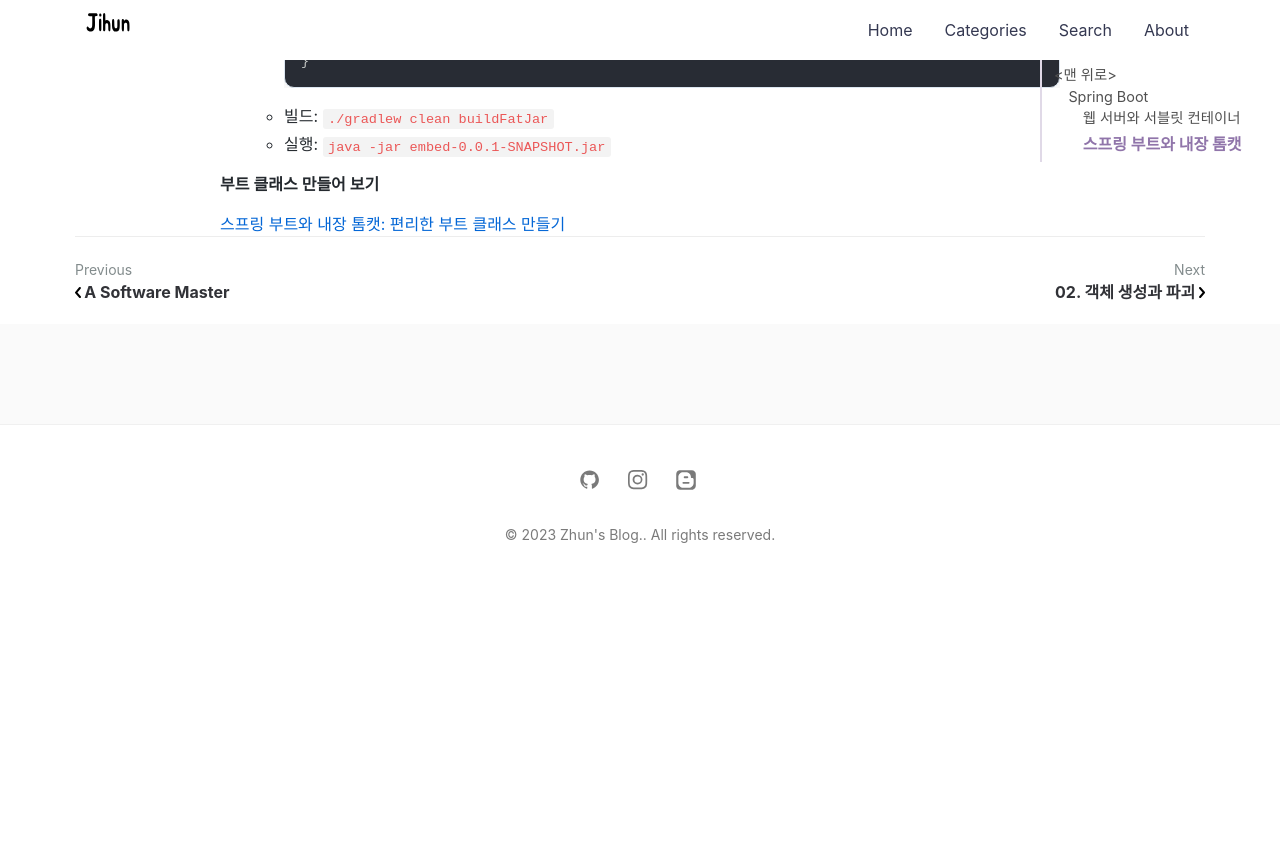
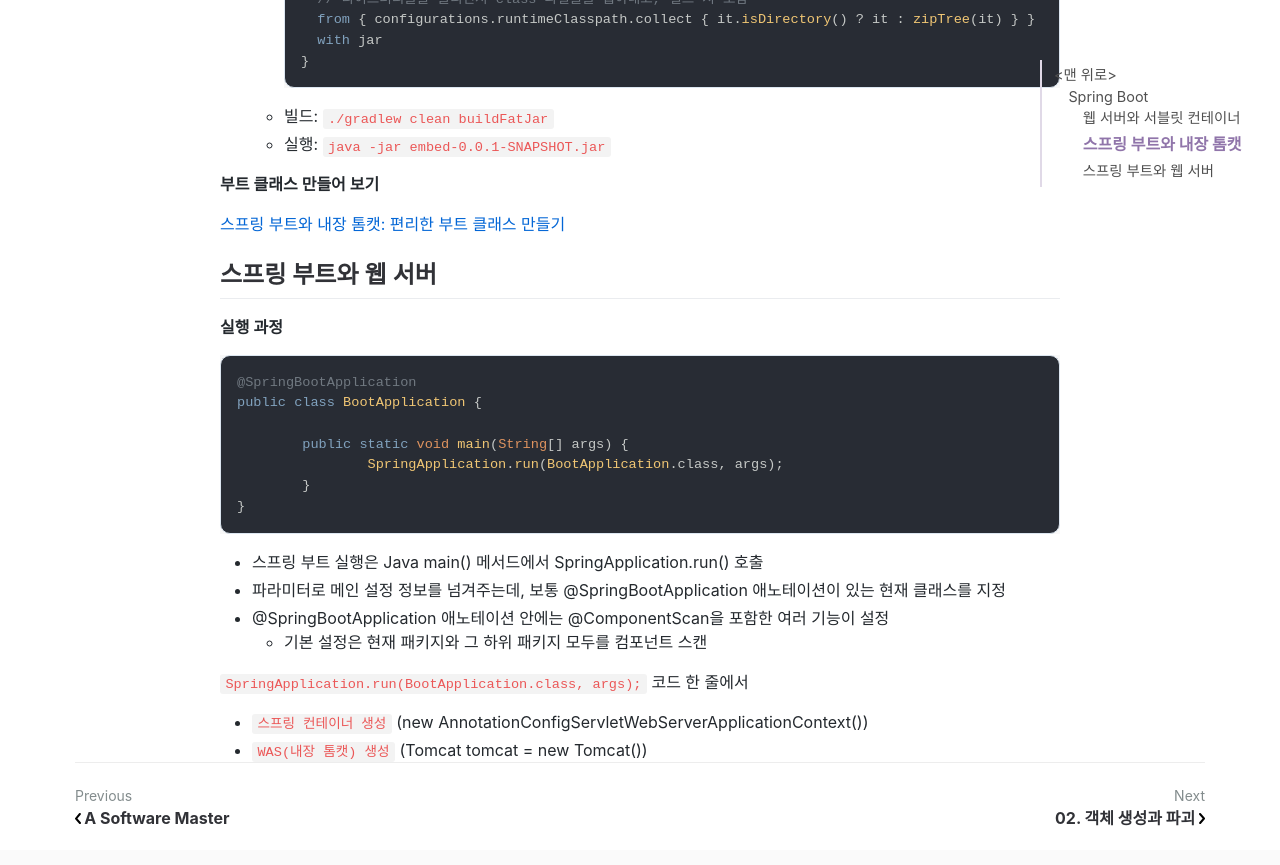
Before and after one commit to jihunparkme/jihunparkme.github.io, a Jekyll site: the page built from _posts/2023-04-06-spring-boot.md, in a window 1280 px wide and 900 px high, scrolled down 5161 px. Shown: the top 865 px of the window. Built offline with Jekyll 4.4.1, drawn with Linux system fonts in a browser that asks for light colours; nearby versions of some CDN libraries; comment, search, counter and statistics services are not loaded; before the commit the page ends 5751 px from its top, so only the background shows below that.

Commit message:
[스프링 부트와 내장 톰캣] 스프링 부트와 웹 서버: 실행 과정

````diff
--- a/_posts/2023-04-06-spring-boot.md
+++ b/_posts/2023-04-06-spring-boot.md
@@ -184,3 +184,26 @@ implementation 'org.apache.tomcat.embed:tomcat-embed-core:10.1.5'
 **부트 클래스 만들어 보기**
 
 [스프링 부트와 내장 톰캣: 편리한 부트 클래스 만들기](https://github.com/jihunparkme/Inflearn-Spring-Boot/commit/b46935f67de40ee8a6a51f241e9daa51066c2a5e)
+
+## 스프링 부트와 웹 서버
+
+**실행 과정**
+
+```java
+@SpringBootApplication
+public class BootApplication {
+
+	public static void main(String[] args) {
+		SpringApplication.run(BootApplication.class, args);
+	}
+}
+```
+
+- 스프링 부트 실행은 Java main() 메서드에서 SpringApplication.run() 호출
+- 파라미터로 메인 설정 정보를 넘겨주는데, 보통 @SpringBootApplication 애노테이션이 있는 현재 클래스를 지정
+- @SpringBootApplication 애노테이션 안에는 @ComponentScan을 포함한 여러 기능이 설정
+  - 기본 설정은 현재 패키지와 그 하위 패키지 모두를 컴포넌트 스캔
+
+`SpringApplication.run(BootApplication.class, args);` 코드 한 줄에서
+- `스프링 컨테이너 생성` (new AnnotationConfigServletWebServerApplicationContext())
+- `WAS(내장 톰캣) 생성` (Tomcat tomcat = new Tomcat())
````
